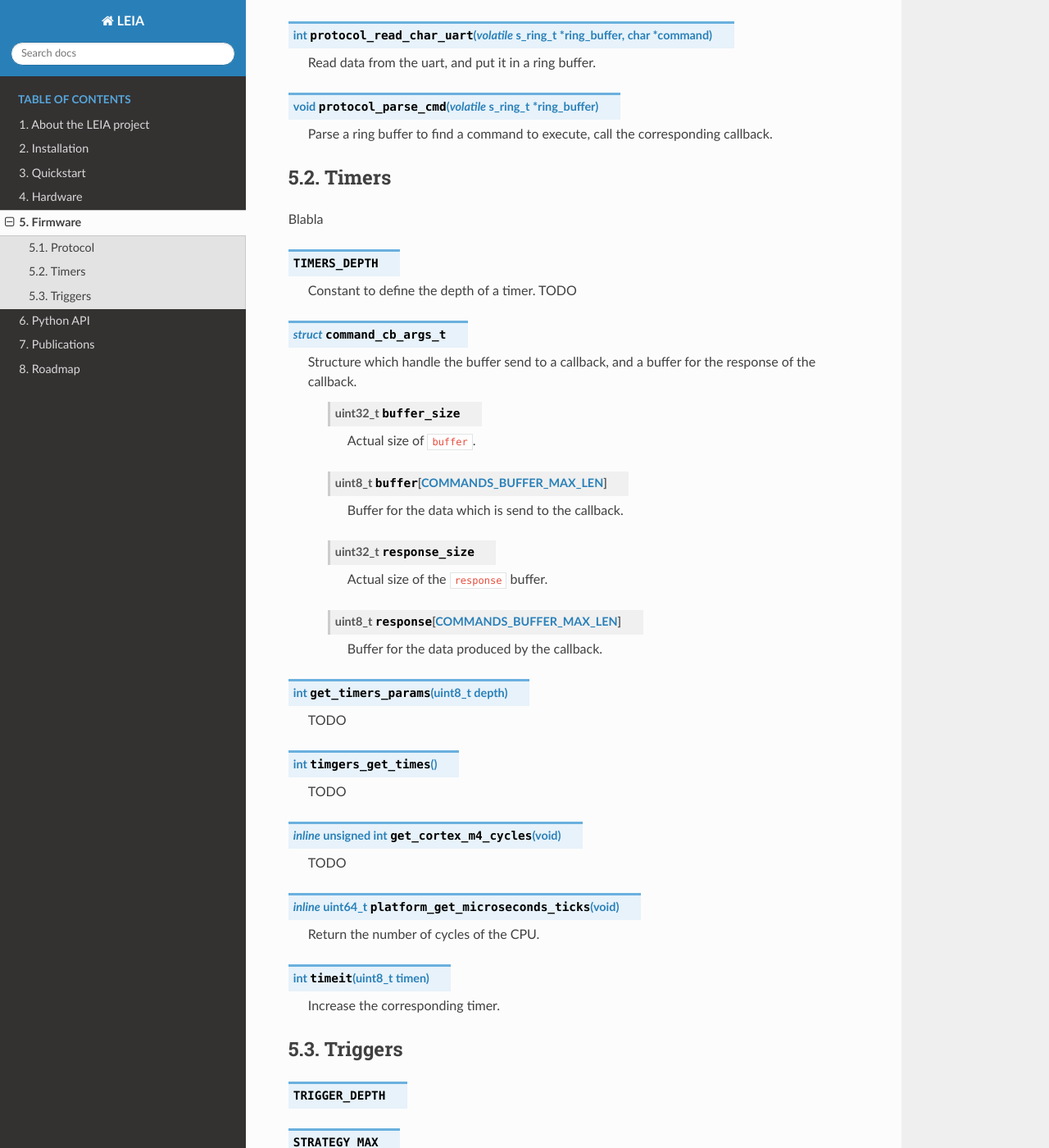
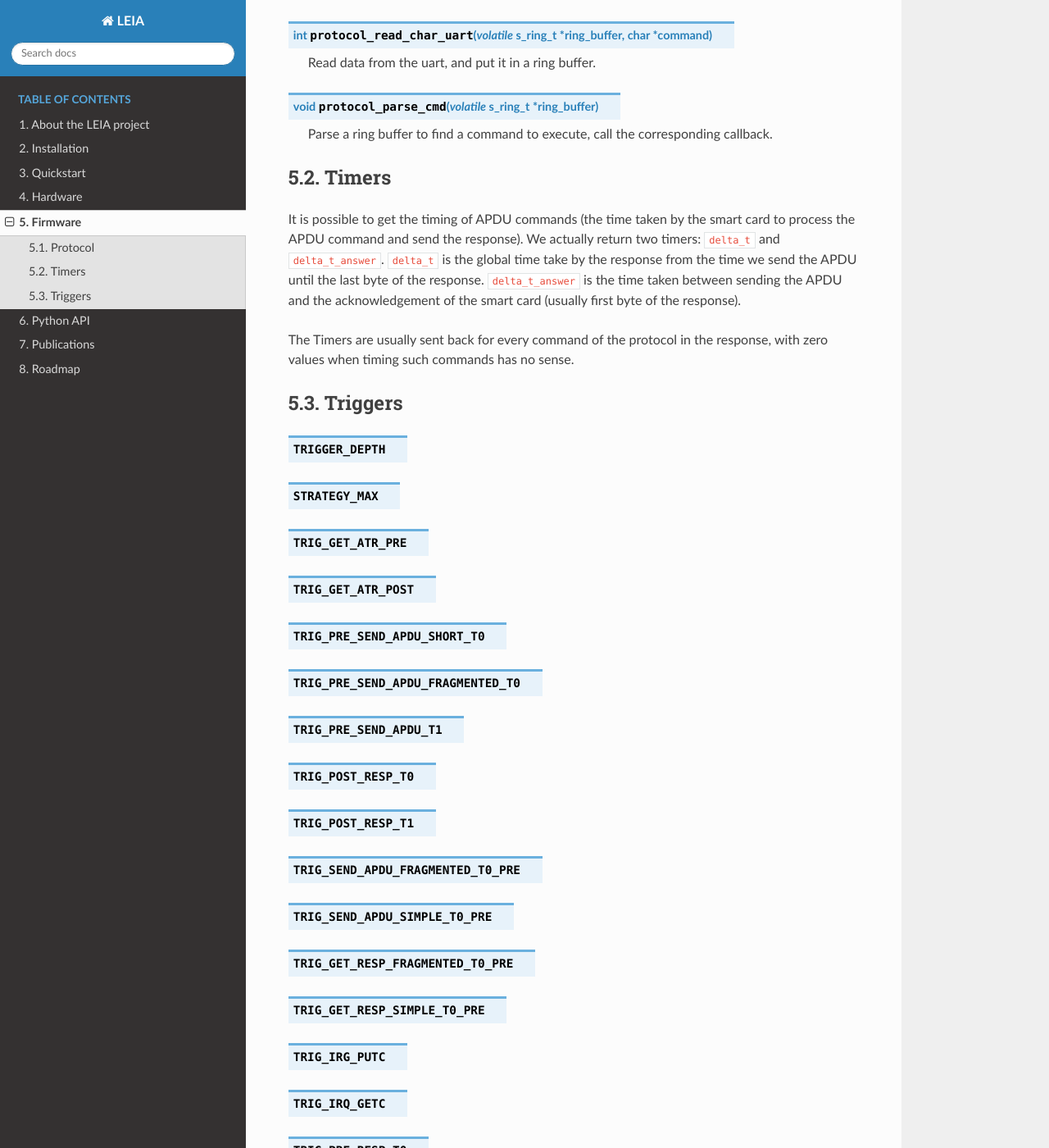
Before and after one commit to cw-leia/smartleia-doc, a Sphinx documentation site: the page built from source/c/test.rst, in a window 1280 px wide and 1400 px high, scrolled down 3118 px. Shown: the whole window at 82% size. Built offline with Sphinx 7.4.7 and the Read the Docs theme 2.0.0, drawn with Linux system fonts in a browser that asks for light colours.

Commit message:
Improve the doc.

```diff
--- a/source/c/test.rst
+++ b/source/c/test.rst
@@ -149,52 +149,15 @@ To define a command, one have to create a :c:type:`command_t`. It needs a simple
 Timers
 ======
 
-Blabla
+It is possible to get the timing of APDU commands (the time taken by the smart card
+to process the APDU command and send the response). We actually return two timers:
+``delta_t`` and ``delta_t_answer``. ``delta_t`` is the global time take by the response
+from the time we send the APDU until the last byte of the response. ``delta_t_answer`` is
+the time taken between sending the APDU and the acknowledgement of the smart card (usually
+first byte of the response).
 
-
-.. c:macro:: TIMERS_DEPTH
-
-        Constant to define the depth of a timer. TODO
-
-.. c:struct:: command_cb_args_t
-
-    Structure which handle the buffer send to a callback, and a buffer for the response of the callback.
-
-        .. c:member:: uint32_t buffer_size
-
-                Actual size of ``buffer``.
-
-        .. c:member:: uint8_t buffer[COMMANDS_BUFFER_MAX_LEN]
-
-                Buffer for the data which is send to the callback.
-
-        .. c:member:: uint32_t response_size
-
-                Actual size of the ``response`` buffer.
-
-        .. c:member:: uint8_t response[COMMANDS_BUFFER_MAX_LEN]
-
-                Buffer for the data produced by the callback.
-
-.. c:function:: int get_timers_params(uint8_t depth)
-
-        TODO
-
-.. c:function:: int timgers_get_times()
-
-        TODO
-
-.. c:function:: inline unsigned int get_cortex_m4_cycles(void)
-
-        TODO
-
-.. c:function:: inline uint64_t platform_get_microseconds_ticks(void)
-
-        Return the number of cycles of the CPU.
-
-.. c:function:: int timeit(uint8_t timen)
-
-        Increase the corresponding timer.
+The Timers are usually sent back for every command of the protocol in the response, with
+zero values when timing such commands has no sense.
 
 
 Triggers
```
